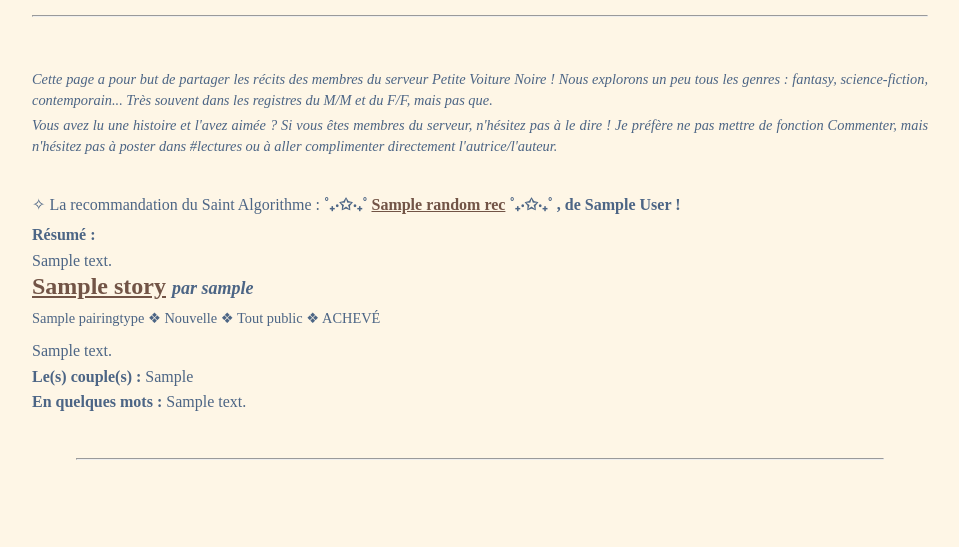
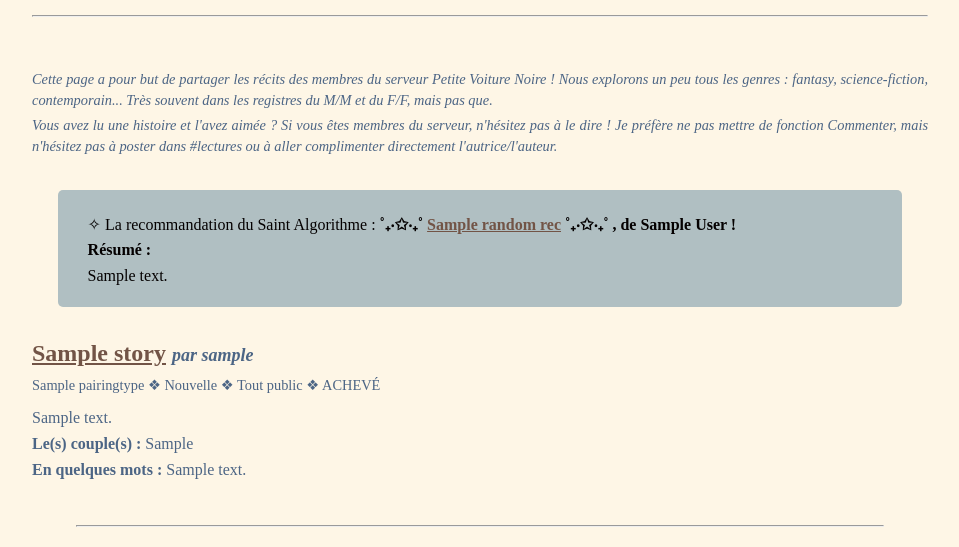
Before and after one commit to SenzenTravers/author_website, a Django app: template templates/archives/index.html in a window 1280 px wide. Shown: the part 164-711 px from the top of the page, without its empty margins (160-1119 px from the left). Run offline with Django 4.2, Linux system fonts and the light colour scheme; tables that the repository leaves empty hold one stand-in row (values such as "Sample post"); the template is opened without the code that fills it: values that come from a table or form of the project are taken from there, most other values are stand-ins (such as "Sample title", 1, 10 or a date in 2020); some web fonts are replaced.

Commit message:
feat: pretty recs

```diff
--- a/static/archives/library.css
+++ b/static/archives/library.css
@@ -40,3 +40,13 @@
         filter: brightness(110%)
     }
 }
+
+#random-rec {
+    background-color: var(--misty-blue);
+    color: var(--jet-black);
+    margin: 0px 2vw 4vh 2vw;
+    padding: 20px 30px 20px 30px;
+    border-radius: 5px;
+    text-wrap: wrap;
+    hyphens: auto;
+}
--- a/templates/archives/index.html
+++ b/templates/archives/index.html
@@ -41,6 +41,7 @@
     </div>
 
     {% if random_rec %}
+        <section id="random-rec">
             <p>✧ La recommandation du Saint Algorithme :
                 <strong>
                     ˚₊‧✩‧₊˚ <a href="{% url 'archives:read_story' random_rec.id 1 %}">{{random_rec.story_title }}</a> ˚₊‧✩‧₊˚ ,
@@ -49,6 +50,7 @@
             </p>
             <p><strong>Résumé :</strong></p>
                 {{ random_rec.summary|safe }}
+        </section>
     {% endif %}
 
     {% for story in stories %}
```
Also changed, not shown: README.md. Lines whose indentation alone changed are shown as unchanged.
